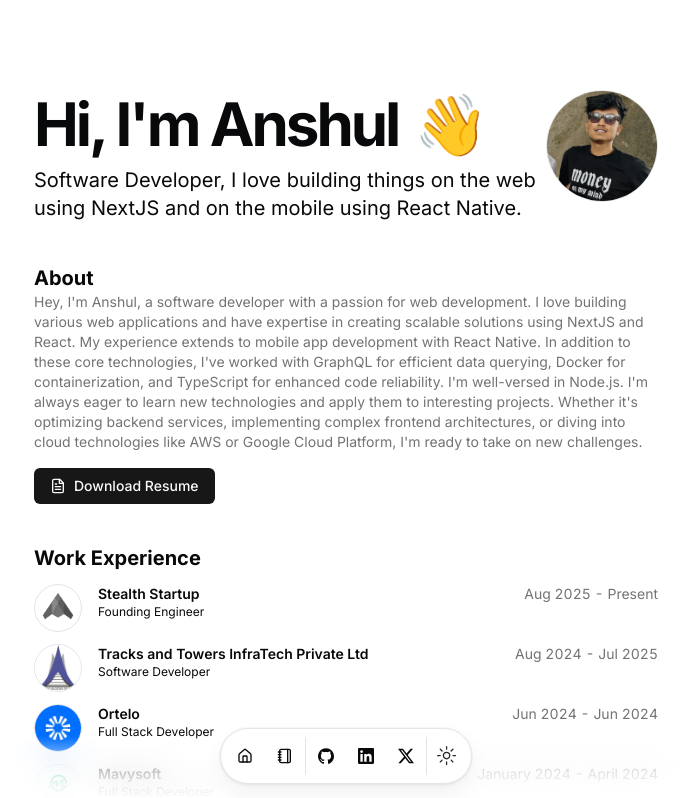
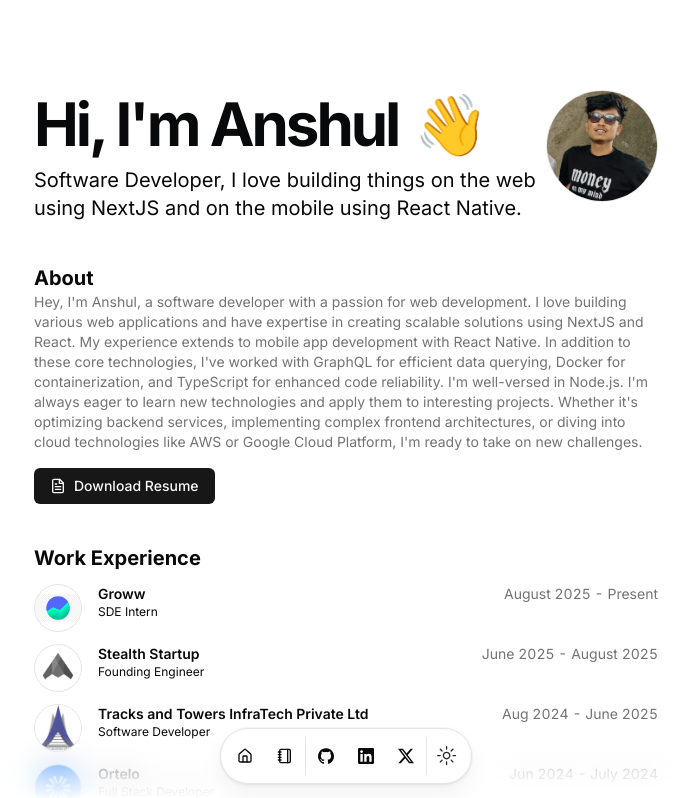
Before and after one commit to AnshulKahar2729/anshul-portofolio, a Next.js app: page / in a window 1280 px wide. Shown: the top 798 px of the page, without its empty margins (294-983 px from the left). Built offline with nearby package versions, Linux system fonts and the light colour scheme.

Commit message:
Update resume with new work experience at Groww and refine existing roles for clarity and accuracy

```diff
--- a/src/data/resume.tsx
+++ b/src/data/resume.tsx
@@ -76,15 +76,32 @@
 
   work: [
     {
+      company: "Groww",
+      href: "",
+      badges: [],
+      location: "Remote",
+      title: "SDE Intern",
+      logoUrl: "/groww.png",
+      start: "August 2025",
+      end: "Present",
+      description: `Worked as a React Native Developer in the App Platform Team, contributing to the development and optimization of
+Groww's core mobile infrastructure. Implemented feature toggles or analytics tracking using internal frameworks.
+Fixed critical production bugs and enhanced UI/UX consistency across Groww's Invest App and internal UI component
+library.`,
+    },
+    {
       company: "Stealth Startup",
       href: "",
       badges: [],
       location: "Remote",
       title: "Founding Engineer",
       logoUrl: "/stealth.png",
-      start: "Aug 2025",
-      end: "Present",
-      description: `Building something exciting with react native.`,
+      start: "June 2025",
+      end: "August 2025",
+      description: `Led React Native performance optimization, improving app startup time, UI responsiveness, and reducing memory usage;
+successfully published apps to App Store & Play Store.
+Designed and developed the backend in Node.js/ExpressJS, including API architecture, database schema design, Redis
+caching, query optimization, connection pooling, and async processing for scalability`,
     },
     {
       company: "Tracks and Towers InfraTech Private Ltd",
@@ -94,7 +111,7 @@
       title: "Software Developer",
       logoUrl: "/ttipl.png",
       start: "Aug 2024",
-      end: "Jul 2025",
+      end: "June 2025",
       description: `Developed an AI-driven ERP platform for the construction industry, focusing on procurement module analysis to streamline decision-making processes.
 
 Utilized React, Node.js, and TypeScript to build dynamic, scalable frontend and backend components.
@@ -119,7 +136,7 @@
       title: "Full Stack Developer",
       logoUrl: "/ortelo_logo.jpeg",
       start: "Jun 2024",
-      end: "Jun 2024",
+      end: "July 2024",
       description: `Developed a job platform using React.js for a dynamic, responsive user interface. Collaborated closely with designers and back-end developers to deliver a cohesive and scalable solution.
       Leveraged tRPC for seamless, type-safe API integration between the front-end and back-end. Implemented efficient state management and UI logic to ensure smooth user experience and high performance.`,
     },
```
Also changed, not shown: public/groww.png (added), 1 other file (tests, documents, lock files or other folders).
